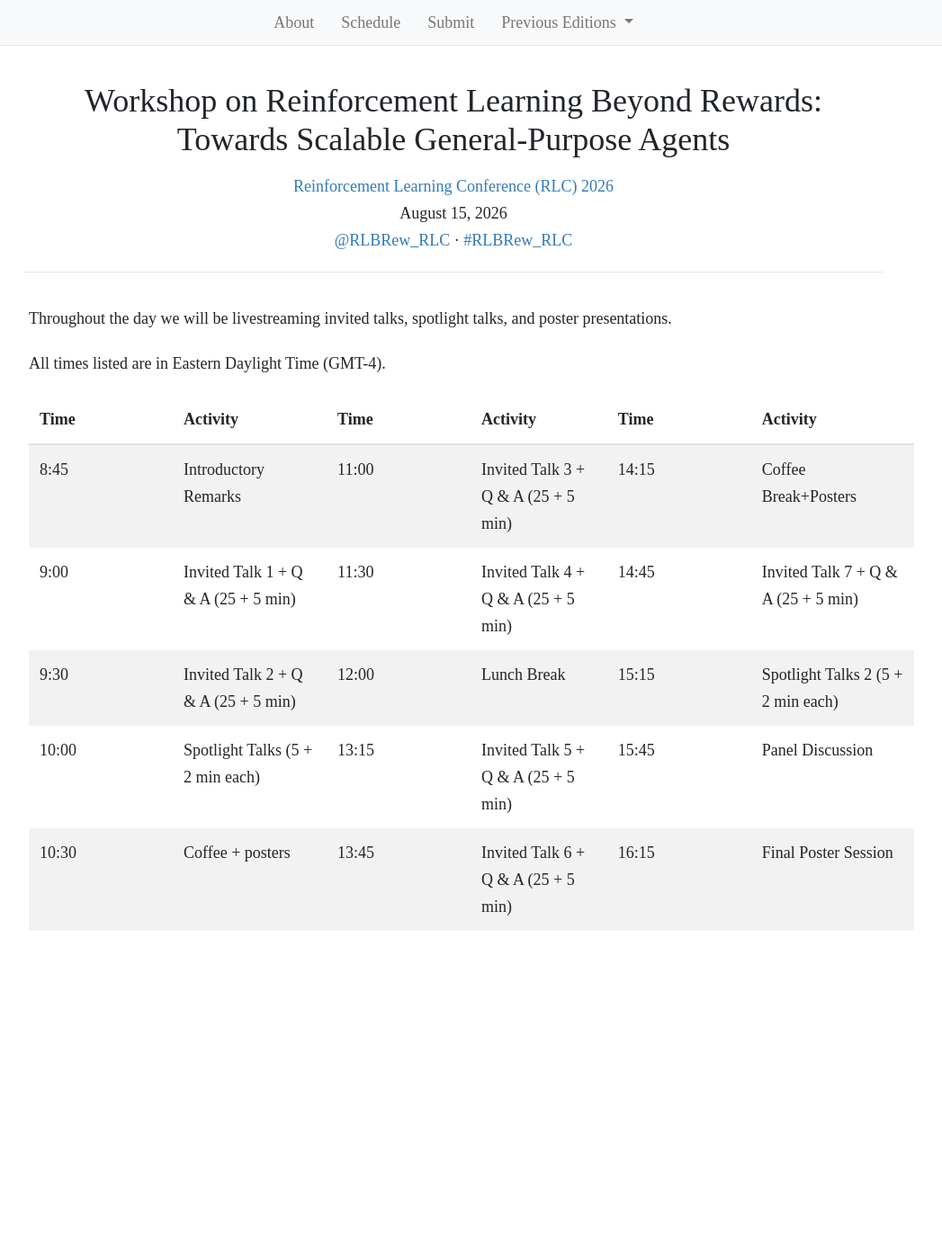
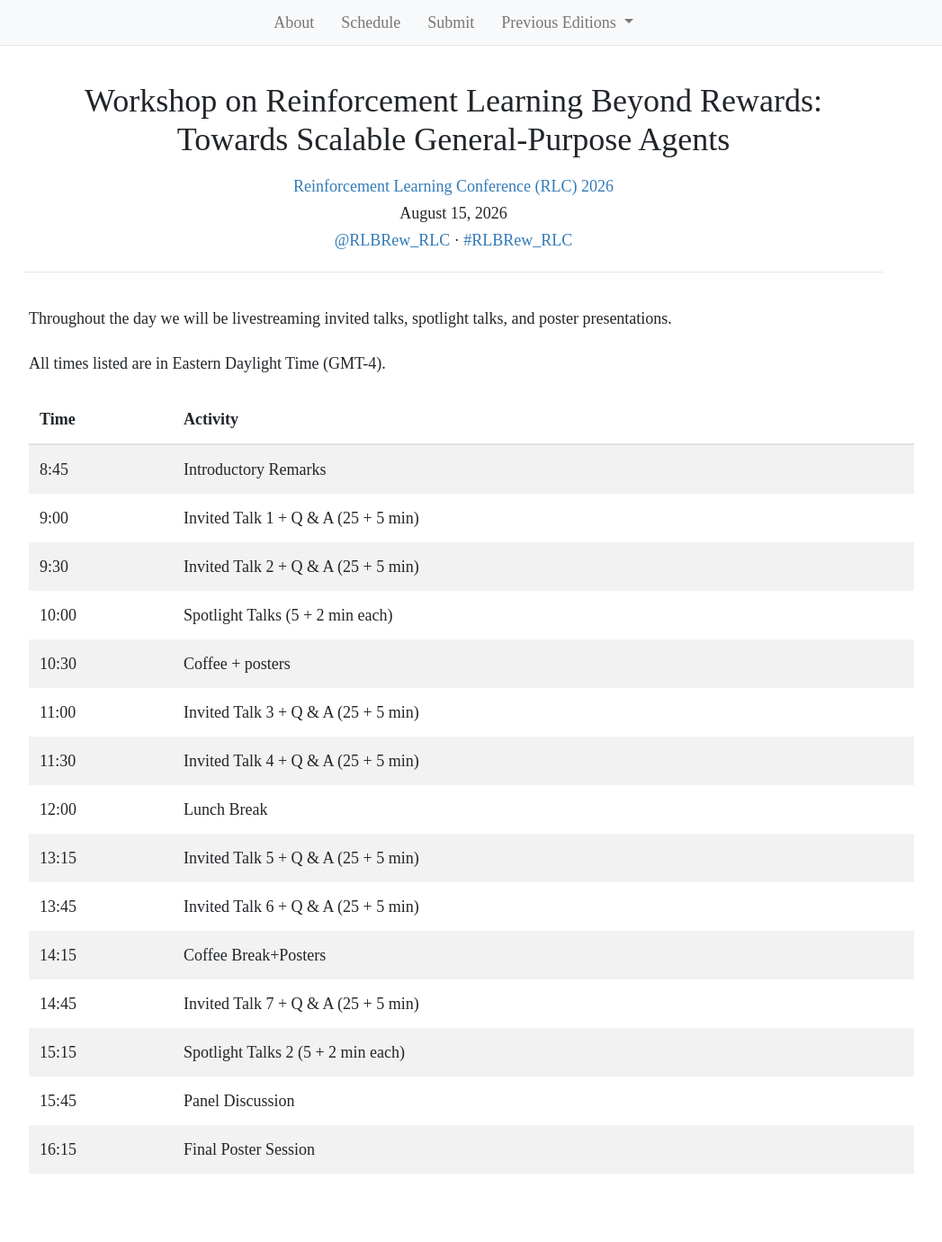
Before and after one commit to rlbrew3-workshop/rlbrew3-workshop.github.io, a Jekyll site: the page built from schedule.html, in a window 1280 px wide. Shown: the whole page at 90% size, without its empty margins (136-1183 px from the left). Built offline with Jekyll 4.4.1, drawn with Linux system fonts in a browser that asks for light colours; nearby versions of some CDN libraries; before the commit the page ends 1111 px from its top, so only the background shows below that.

Commit message:
make schedule pretty

```diff
--- a/schedule.html
+++ b/schedule.html
@@ -17,50 +17,66 @@
       <tr>
         <th class="time">Time</th>
         <th>Activity</th>
-        <th class="time">Time</th>
-        <th>Activity</th>
-        <th class="time">Time</th>
-        <th>Activity</th>
       </tr>
     </thead>
     <tbody>
       <tr>
         <td>8:45</td>
         <td>Introductory Remarks</td>
+      </tr>
+      <tr>
+        <td>9:00</td>
+        <td>Invited Talk 1 + Q &amp; A (25 + 5 min)</td>
+      </tr>
+      <tr>
+        <td>9:30</td>
+        <td>Invited Talk 2 + Q &amp; A (25 + 5 min)</td>
+      </tr>
+      <tr>
+        <td>10:00</td>
+        <td>Spotlight Talks (5 + 2 min each)</td>
+      </tr>
+      <tr>
+        <td>10:30</td>
+        <td>Coffee + posters</td>
+      </tr>
+      <tr>
         <td>11:00</td>
         <td>Invited Talk 3 + Q &amp; A (25 + 5 min)</td>
+      </tr>
+      <tr>
+        <td>11:30</td>
+        <td>Invited Talk 4 + Q &amp; A (25 + 5 min)</td>
+      </tr>
+      <tr>
+        <td>12:00</td>
+        <td>Lunch Break</td>
+      </tr>
+      <tr>
+        <td>13:15</td>
+        <td>Invited Talk 5 + Q &amp; A (25 + 5 min)</td>
+      </tr>
+      <tr>
+        <td>13:45</td>
+        <td>Invited Talk 6 + Q &amp; A (25 + 5 min)</td>
+      </tr>
+      <tr>
         <td>14:15</td>
         <td>Coffee Break+Posters</td>
       </tr>
       <tr>
-        <td>9:00</td>
-        <td>Invited Talk 1 + Q &amp; A (25 + 5 min)</td>
-        <td>11:30</td>
-        <td>Invited Talk 4 + Q &amp; A (25 + 5 min)</td>
         <td>14:45</td>
         <td>Invited Talk 7 + Q &amp; A (25 + 5 min)</td>
       </tr>
       <tr>
-        <td>9:30</td>
-        <td>Invited Talk 2 + Q &amp; A (25 + 5 min)</td>
-        <td>12:00</td>
-        <td>Lunch Break</td>
         <td>15:15</td>
         <td>Spotlight Talks 2 (5 + 2 min each)</td>
       </tr>
       <tr>
-        <td>10:00</td>
-        <td>Spotlight Talks (5 + 2 min each)</td>
-        <td>13:15</td>
-        <td>Invited Talk 5 + Q &amp; A (25 + 5 min)</td>
         <td>15:45</td>
         <td>Panel Discussion</td>
       </tr>
       <tr>
-        <td>10:30</td>
-        <td>Coffee + posters</td>
-        <td>13:45</td>
-        <td>Invited Talk 6 + Q &amp; A (25 + 5 min)</td>
         <td>16:15</td>
         <td>Final Poster Session</td>
       </tr>
--- a/submit.html
+++ b/submit.html
@@ -48,6 +48,6 @@
     <li> All papers that are accepted will have posters at the workshop </li>
     <li> Select papers will be given spotlight presentations. </li>
     <li> Papers will have non-archival status </li>
-    <li> At least one-co-author of an accepted paper is expected to register for RLC 2024 and attend the poster sessions. </li>
+    <li> At least one-co-author of an accepted paper is expected to register for RLC 2026 and attend the poster sessions. </li>
     <li> All accepted papers will be made public on Openreview</li>
 </ul>
```
